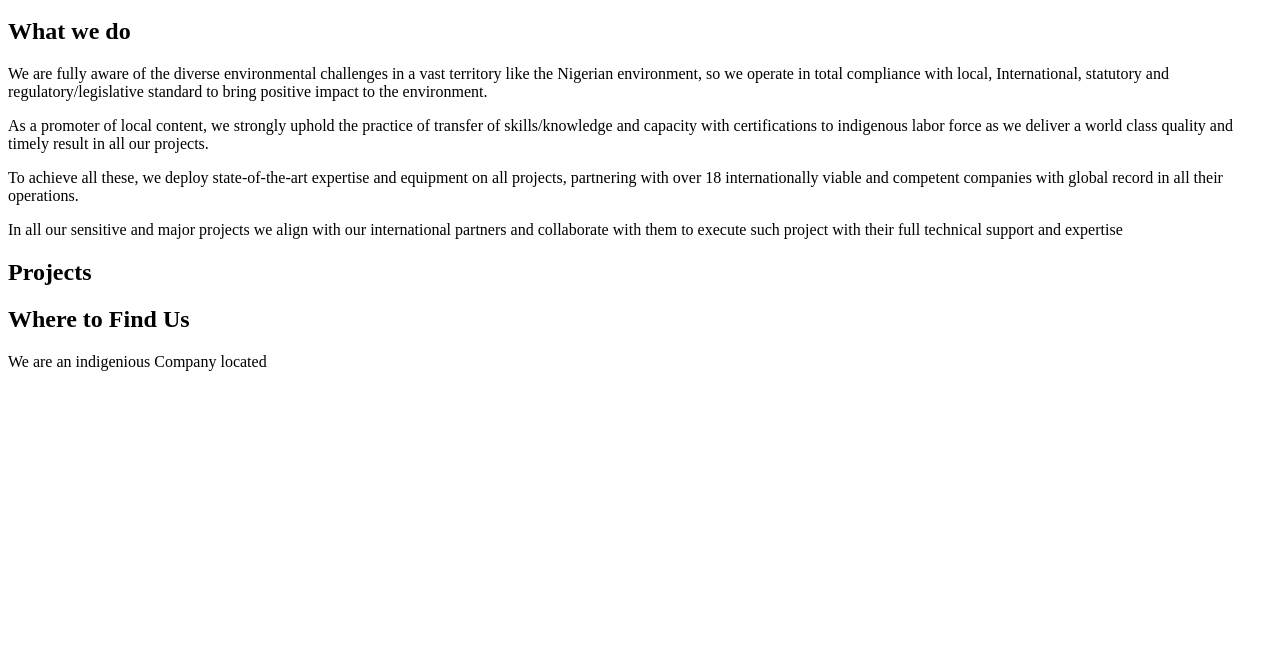
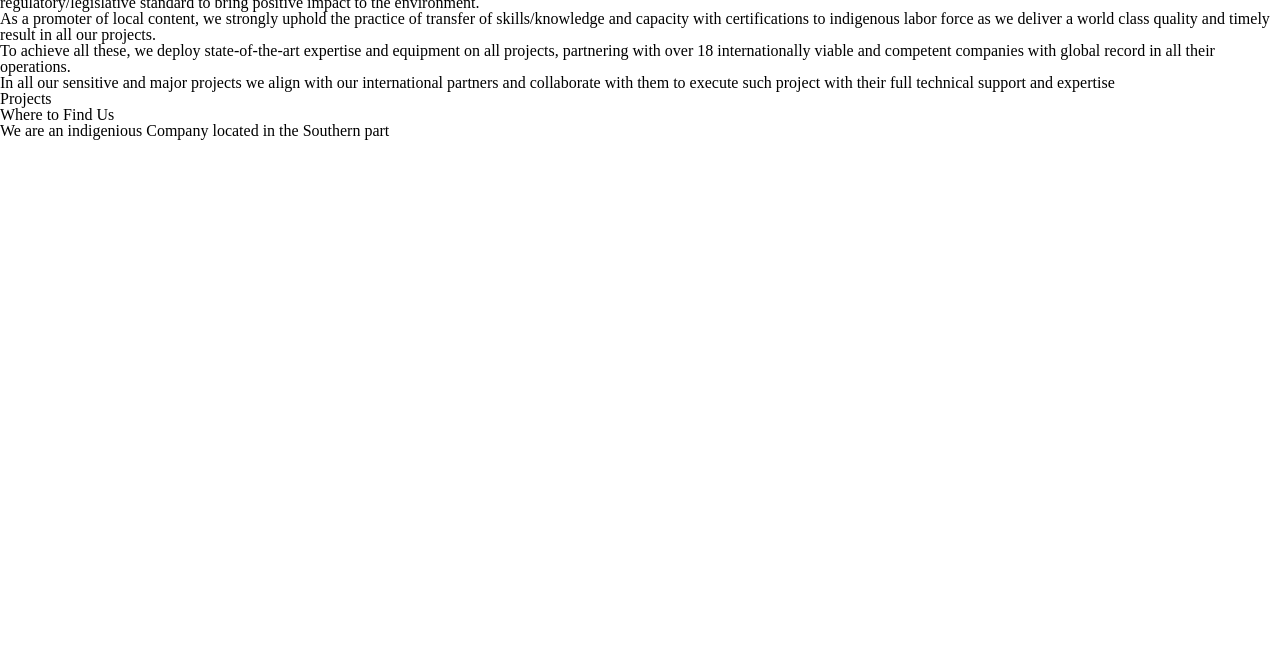
Before and after one commit to dumadi1/com330-project2, a plain HTML site: page index.html in a window 1280 px wide. Shown: the part 136-800 px from the top of the page. Drawn offline with Linux system fonts and the light colour scheme.

Commit message:
minor adjustments

```diff
--- a/index.html
+++ b/index.html
@@ -38,7 +38,7 @@
 </section>
 <section id="contact">
 	<h1>Where to Find Us</h1>
-	<p>We are an indigenious Company located </p>
+	<p>We are an indigenious Company located in the Southern part</p>
 
 
 
--- a/sample.css
+++ b/sample.css
@@ -0,0 +1,7 @@
+/* http://meyerweb.com/eric/tools/css/reset/
+v2.0 | 20110126
+License: none (public domain)
+*/
+/* stylelint-disable*/
+a,abbr,acronym,address,applet,article,aside,audio,b,big,blockquote,body,canvas,caption,center,cite,code,dd,del,details,dfn,div,dl,dt,em,embed,fieldset,figcaption,figure,footer,form,h1,h2,h3,h4,h5,h6,header,hgroup,html,i,iframe,img,ins,kbd,label,legend,li,mark,menu,nav,object,ol,output,p,pre,q,ruby,s,samp,section,small,span,strike,strong,sub,summary,sup,table,tbody,td,tfoot,th,thead,time,tr,tt,u,ul,var,video{margin:0;padding:0;border:0;font:inherit;vertical-align:baseline}article,aside,details,figcaption,figure,footer,header,hgroup,main,menu,nav,section{display:block}html{line-height:1}body{line-height:inherit}ol,ul{list-style:none}blockquote,q{quotes:none}blockquote:after,blockquote:before,q:after,q:before{content:'';content:none}table{border-collapse:collapse;border-spacing:0}
+/* stylelint-enable */
```
